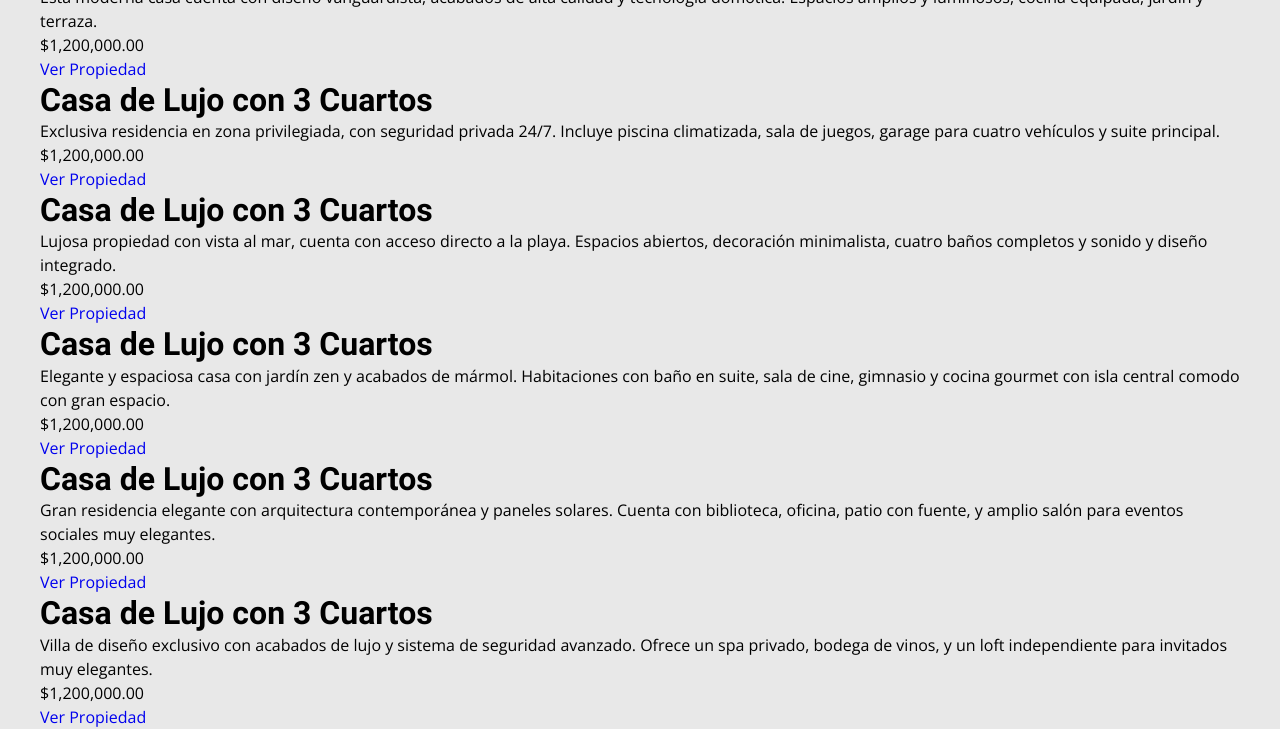
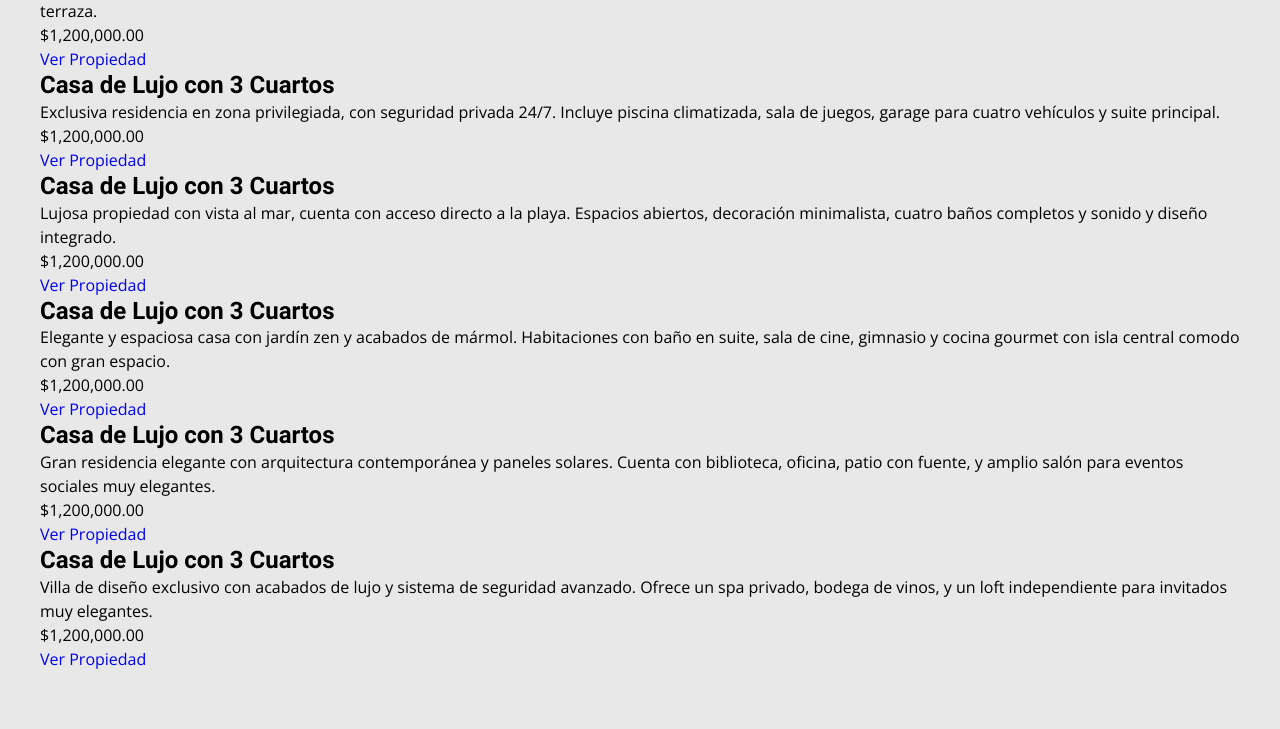
Before and after one commit to JmAtochePascual/RealState, a website: page index.html in a window 1280 px wide. Shown: the part 697-1426 px from the top of the page. After the commit the page ends 1368 px from the top, so only its background shows below. Drawn offline with nearby package versions, Linux system fonts and the light colour scheme; files that its build step writes are made by us from their sources; files whose address does not match are found by name.

Commit message:
[UPDATE] actualizar tamaño de funte a titulo3

```diff
--- a/src/scss/base/_variables.scss
+++ b/src/scss/base/_variables.scss
@@ -41,7 +41,7 @@ $paragraph: 400 1.4rem/1.5 $fuente_principal;
 $paragraph-tablet: 400 1.6rem/1.5 $fuente_principal;
 $title1: 700 4rem/1.2 $fuente_secundaria;
 $title2: 700 3.6rem/1.2 $fuente_secundaria;
-$title3: 700 3.2rem/1.2 $fuente_secundaria;
+$title3: 700 2.4rem/1.2 $fuente_secundaria;
 
 // Colores
 $primario: #3b4862;
```
